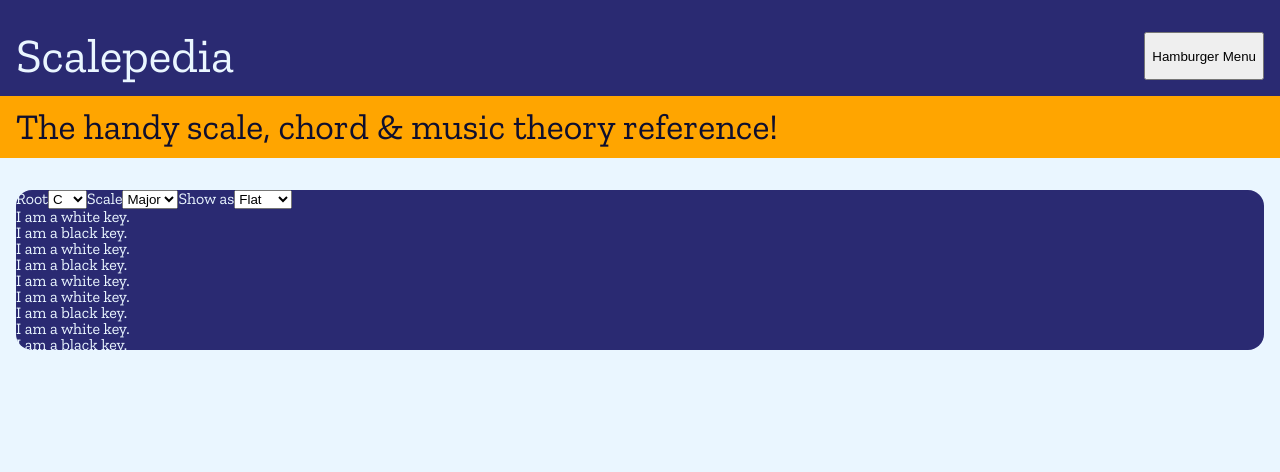
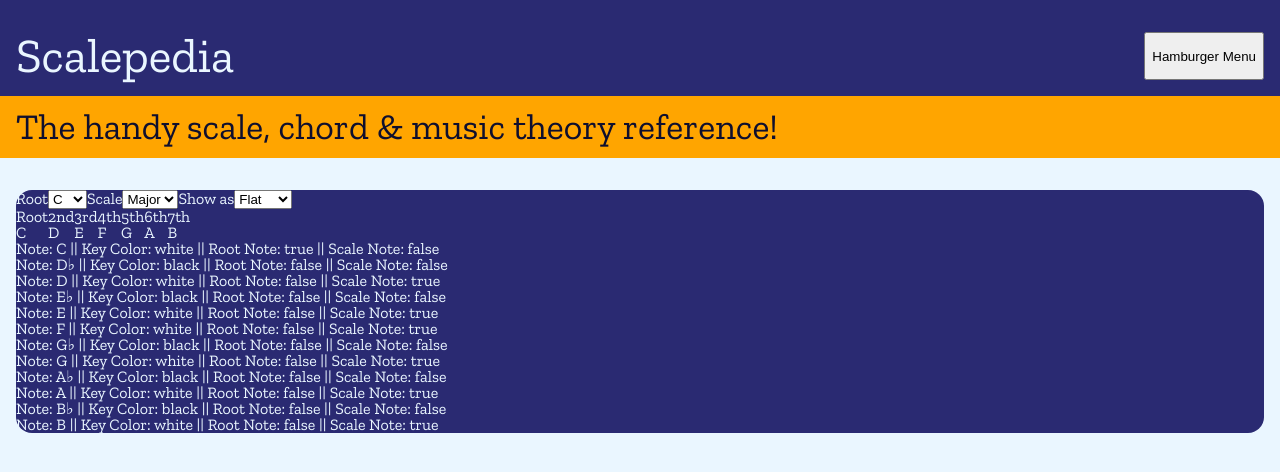
Before and after one commit to thomaswalsh92/scalepedia, a React (Create React App) app: page / in a window 1280 px wide. Shown: the top 472 px of the page. Built offline with nearby package versions, Linux system fonts and the light colour scheme.

Commit message:
implemented keyboard component that correctly passes props to it's child keys, telling each what color they should be, if they are the scale root note or a normal scale note

```diff
--- a/src/App.scss
+++ b/src/App.scss
@@ -66,7 +66,7 @@
 .widget {
   background-color: $lightPurple;
   border-radius: 1rem;
-  height: 10rem;
+  min-height: 10rem;
   margin-top: 2rem;
   margin-left: 1rem;
   margin-right: 1rem;
--- a/src/Widget/Keyboard.js
+++ b/src/Widget/Keyboard.js
@@ -1,5 +1,9 @@
+import { noteNumberToLetter} from '../utilities/noteNumberToLetter.js'
+
 const KeyboardNote = (props) => {
     let keyColor
+    let isRoot
+    let isScaleNotRoot
 
     if (props.isWhite === true) {
         keyColor = 'white'
@@ -8,8 +12,23 @@
         keyColor = 'black'
     };
 
+    if (props.isRoot === true) {
+        isRoot = 'true'
+    }
+    else {
+        isRoot = 'false'
+    };
+
+    if (props.isScaleNotRoot === true) {
+        isScaleNotRoot = 'true'
+    }
+    else {
+        isScaleNotRoot = 'false'
+    };
+
+
     return (
-        <div><p>I am a {keyColor} key.</p></div>
+        <div><p>Note: {noteNumberToLetter(props.noteNumber, props.showAs)} ||  Key Color: {keyColor} ||  Root Note: {isRoot} || Scale Note: {isScaleNotRoot}</p></div>
     );
 
 }
@@ -19,26 +38,51 @@
 
 // keyboard takes the state notes array, a start position
 // and a length param and creates a keyboard graphic.
+
+// NEXT: need to add the capability to stamp when a note
+// should be highlighted as a scale note and as a root.
 export const Keyboard = (props) => {
 
     let keyboardNotes = []
 
     for (let i = 0; i < props.length; i++) {
         let noteObject = {
-            isWhite: null
+            isWhite: null,
+            isRoot: false,
+            isScaleNotRoot: false,
+            noteNumber: null
         }
+        noteObject.noteNumber = i
         if (octaveKeyIsWhite[i] === true) {
             noteObject.isWhite = true
         } else {
             noteObject.isWhite = false
         };
+        for (let j = 0; j < props.noteNumbers.length; j++) {
+            if (i === props.noteNumbers[j] && j === 0) {
+                noteObject.isRoot = true
+            }
+            else if (i === props.noteNumbers[j]) {
+                noteObject.isScaleNotRoot = true
+            }
+        }
+
         keyboardNotes.push(noteObject)
     };
 
+    console.log (props.noteNumbers)
+
     return (
         <div>
-            {keyboardNotes.map((keyboardNote, x) => (<KeyboardNote key={x} isWhite={keyboardNote.isWhite}/>))}
-
+            {keyboardNotes.map((keyboardNote, x) => (
+            <KeyboardNote
+            key={x}
+            noteNumber={keyboardNote.noteNumber}
+            isWhite={keyboardNote.isWhite}
+            isRoot={keyboardNote.isRoot}
+            isScaleNotRoot={keyboardNote.isScaleNotRoot}
+            showAs={props.showAs}
+            />))}
         </div>
     )
 }
--- a/src/Widget/NoteSection.js
+++ b/src/Widget/NoteSection.js
@@ -1,9 +1,7 @@
-import { noteNumberLookup } from '../utilities/noteNumberLookup.js';
+
 import { noteNumberToLetter} from '../utilities/noteNumberToLetter.js'
 
 export const NoteSection = (props) => {
-
-    const noteNumbers = noteNumberLookup(props.rootNote, props.scaleIntervals)
 
     return (
         <div className='noteSection'>
@@ -35,13 +33,13 @@
                 </thead>
                 <tbody>
                     <tr>
-                        <td>{noteNumberToLetter(noteNumbers[0], props.showAs)}</td>
-                        <td>{noteNumberToLetter(noteNumbers[1], props.showAs)}</td>
-                        <td>{noteNumberToLetter(noteNumbers[2], props.showAs)}</td>
-                        <td>{noteNumberToLetter(noteNumbers[3], props.showAs)}</td>
-                        <td>{noteNumberToLetter(noteNumbers[4], props.showAs)}</td>
-                        <td>{noteNumberToLetter(noteNumbers[5], props.showAs)}</td>
-                        <td>{noteNumberToLetter(noteNumbers[6], props.showAs)}</td>
+                        <td>{noteNumberToLetter(props.noteNumbers[0], props.showAs)}</td>
+                        <td>{noteNumberToLetter(props.noteNumbers[1], props.showAs)}</td>
+                        <td>{noteNumberToLetter(props.noteNumbers[2], props.showAs)}</td>
+                        <td>{noteNumberToLetter(props.noteNumbers[3], props.showAs)}</td>
+                        <td>{noteNumberToLetter(props.noteNumbers[4], props.showAs)}</td>
+                        <td>{noteNumberToLetter(props.noteNumbers[5], props.showAs)}</td>
+                        <td>{noteNumberToLetter(props.noteNumbers[6], props.showAs)}</td>
                     </tr>
                 </tbody>
             </table>
--- a/src/Widget/Widget.js
+++ b/src/Widget/Widget.js
@@ -1,8 +1,13 @@
 import { ControlBar } from './ControlBar.js'
 import { Keyboard } from './Keyboard.js'
 import { NoteSection } from './NoteSection.js'
+import { noteNumberLookup } from '../utilities/noteNumberLookup.js';
+
+
 
 export const Widget = (props) => {
+    const noteNumbers = noteNumberLookup(props.rootNote, props.scaleIntervals)
+
     return (
         <div className='widget'>
             <ControlBar
@@ -14,12 +19,15 @@
             changeScaleIntervals={props.changeScaleIntervals}
             showAs={props.showAs}
             changeShowAs={props.changeShowAs} />
-            {/* <NoteSection
-            rootNote={props.rootNote}
-            scaleIntervals={props.scaleIntervals}
+            <NoteSection
             showAs={props.showAs}
-            /> */}
-            <Keyboard length="12"/>
+            noteNumbers={noteNumbers}
+            />
+            <Keyboard
+            length="12"
+            noteNumbers={noteNumbers}
+            showAs={props.showAs}
+            />
         </div>
     );
 };
```
